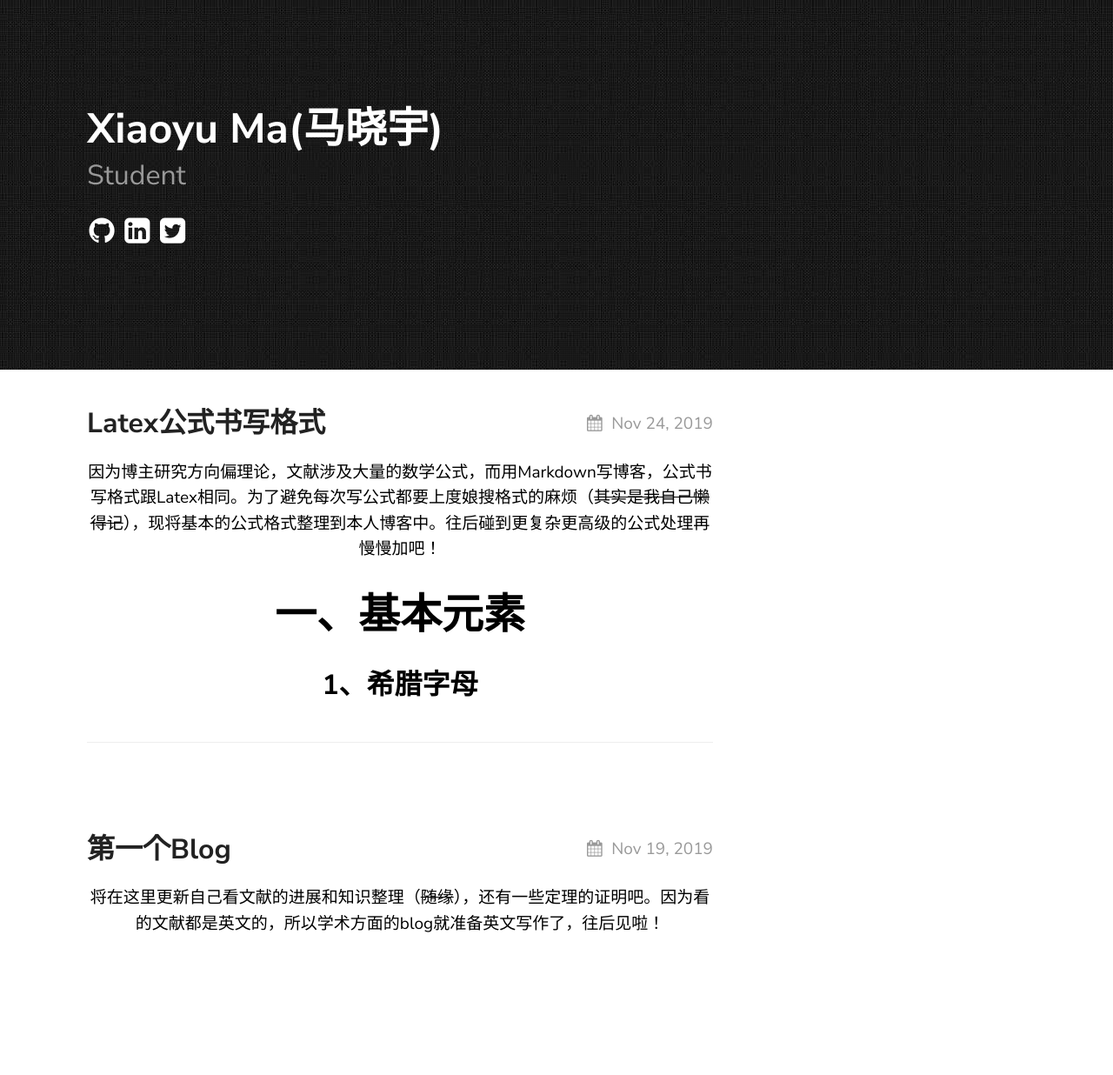
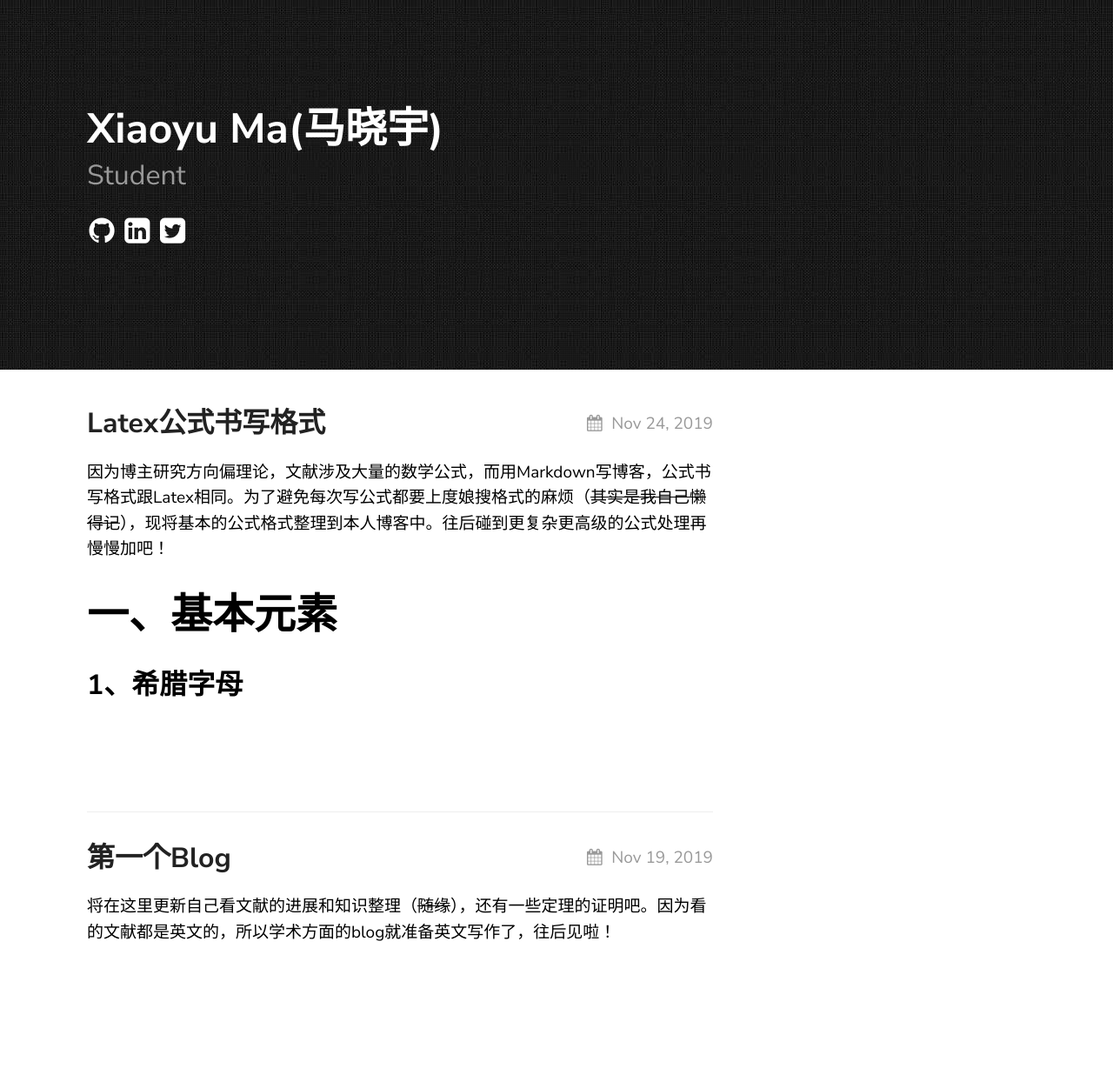
Before and after one commit to derek1998/blog.xiaoyuma, a Jekyll site: the page built from index.md, in a window 1280 px wide. Shown: the whole page at 87% size. Built offline with Jekyll 4.4.1, drawn with Linux system fonts in a browser that asks for light colours.

Commit message:
Update theme.scss

```diff
--- a/_sass/theme.scss
+++ b/_sass/theme.scss
@@ -196,8 +196,8 @@ header {
 	list-style-type: none;
 	padding: 0;
 	>li {
-		margin-bottom: 100px;
-		padding-bottom: 20px;
+		margin-bottom: 30px;
+		padding-bottom: 100px;
 		&:not(:last-child) {
 			border-bottom: 1px solid $lightGray;
 		}
@@ -205,7 +205,6 @@ header {
 }
 
 .posts, .post-container {
-	text-align: center;
 	margin-top: 40px;
 }
 
```
